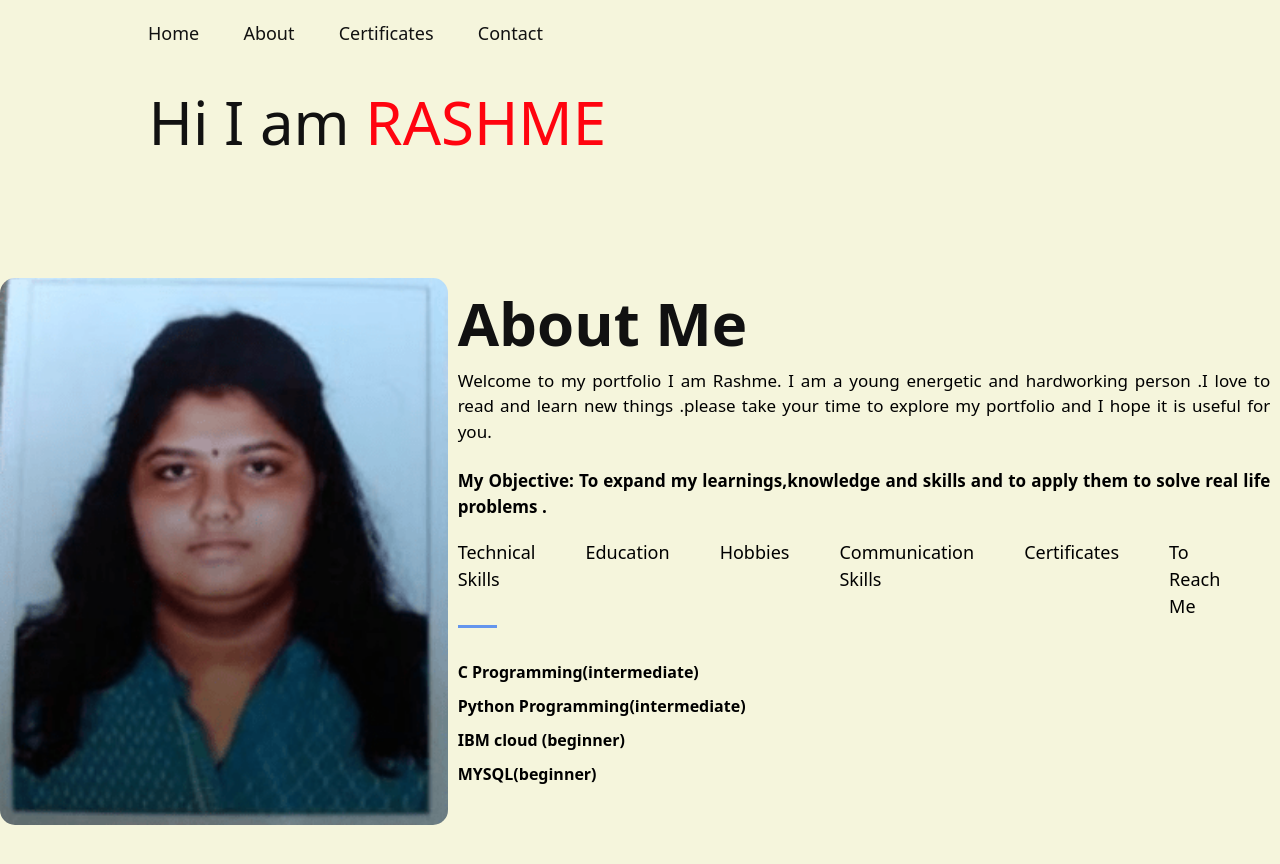
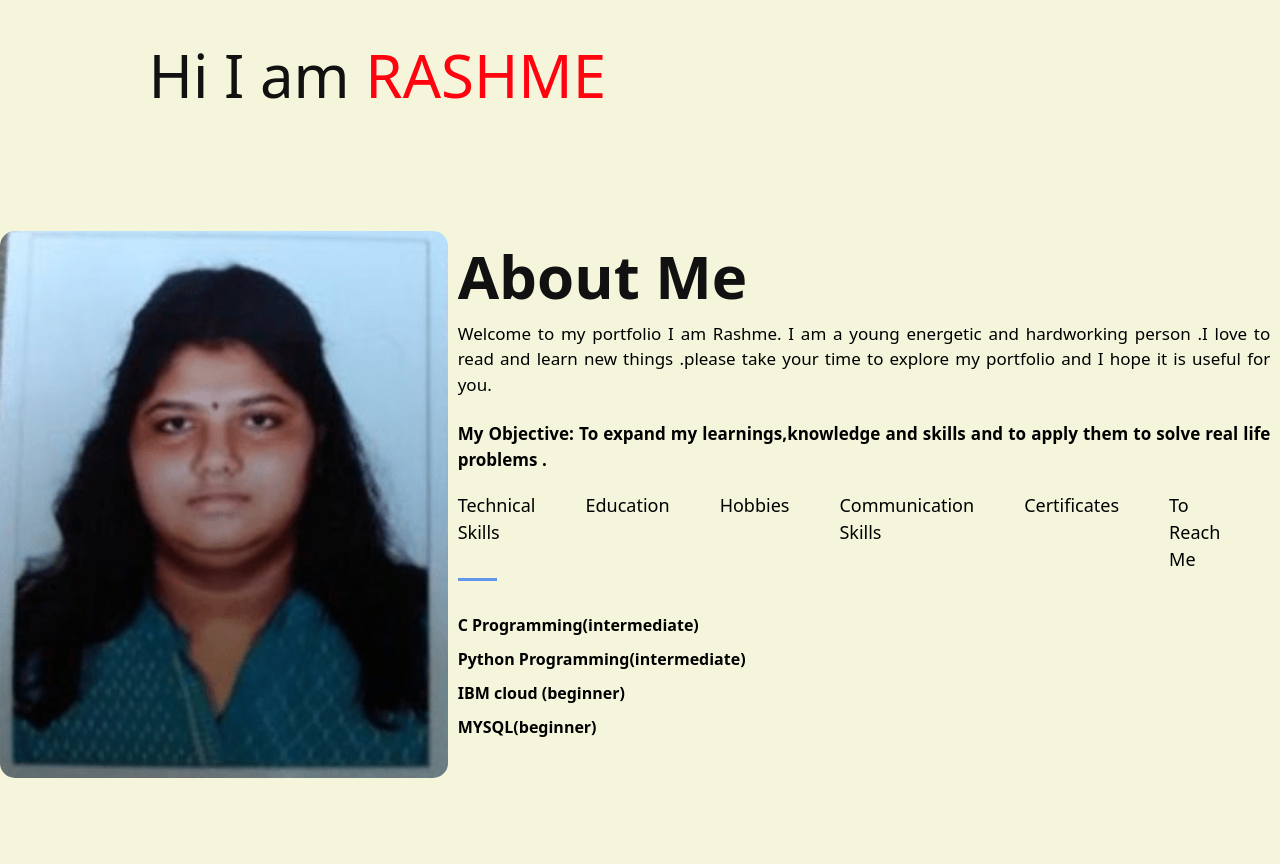
Before and after one commit to rashme233/Rashmeresume.github.io, a plain HTML site: page index.html in a window 1280 px wide. Drawn offline with nearby package versions, Linux system fonts and the light colour scheme.

Commit message:
Update index.html

```diff
--- a/index.html
+++ b/index.html
@@ -15,12 +15,6 @@
  <div id="header">
   <div class="container">
     <nav>
-      <ul>
-        <li><a href="#">Home</a></li>
-        <li><a href="#">About</a></li>
-        <li><a href="#">Certificates</a></li>
-        <li><a href="#">Contact</a></li>
-      </ul>
     </nav>
   <div class="header-text">
     <p>Hi I am <span>RASHME</span></p>
```
